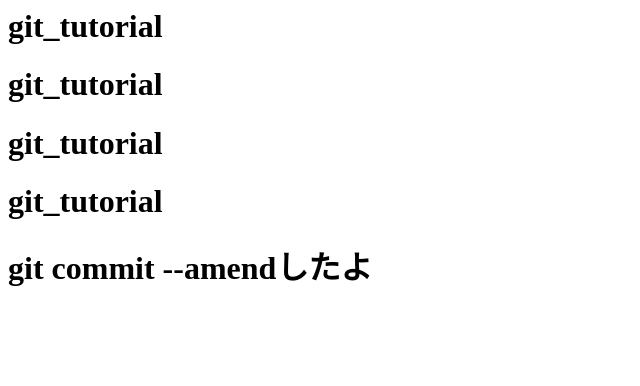
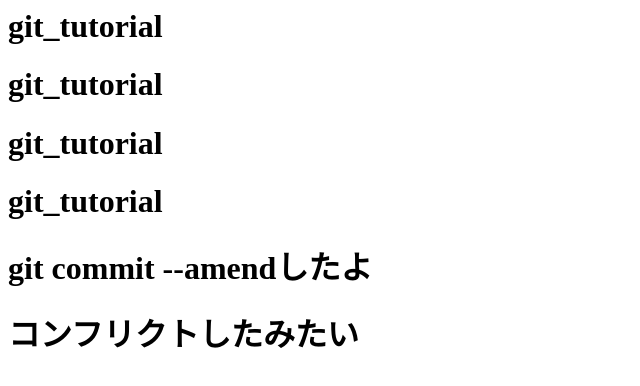
Before and after one commit to ikenoyu/git_tutorial2, a plain HTML site: page index.html in a window 1280 px wide. Shown: the whole page, without its empty margins (0-640 px from the left). Drawn offline with Linux system fonts and the light colour scheme.

Commit message:
コンフリクトしたみたいよ

```diff
--- a/index.html
+++ b/index.html
@@ -7,3 +7,4 @@
 <h1>git_tutorial</h1>
 
 <h1>git commit --amendしたよ</h1>
+<h1>コンフリクトしたみたい</h1>
```
